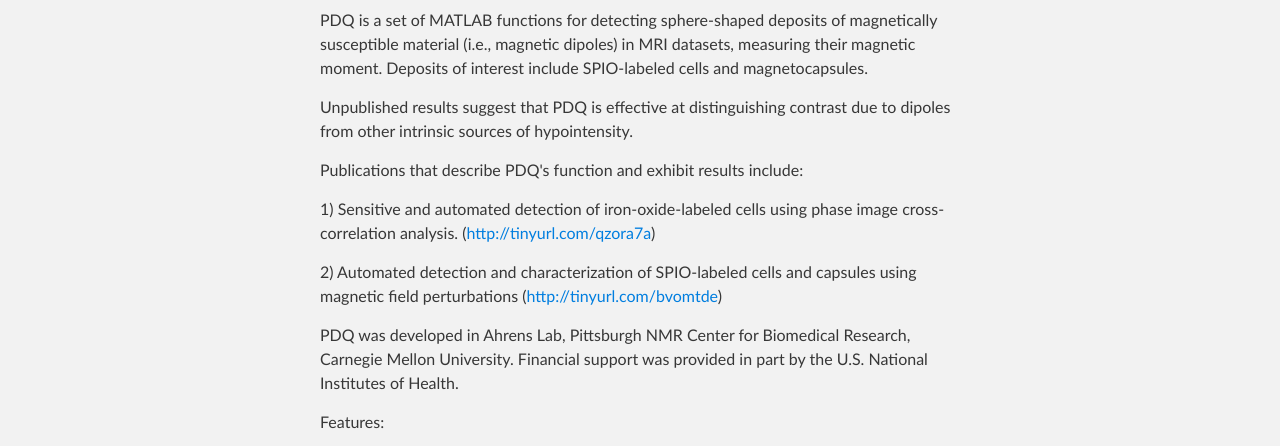
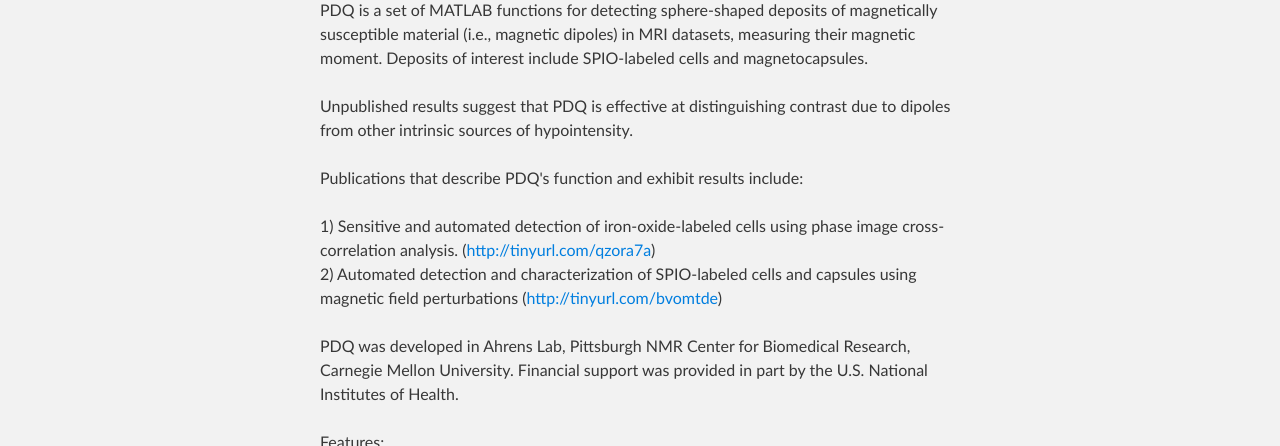
Before and after one commit to parkermills/MRI-PDQ, a plain HTML site: page index.html in a window 1280 px wide. Shown: the part 288-734 px from the top of the page. Drawn offline with Linux system fonts and the light colour scheme.

Commit message:
Update index.html

```diff
--- a/index.html
+++ b/index.html
@@ -31,20 +31,22 @@
     <!-- MAIN CONTENT -->
     <div id="main_content_wrap" class="outer">
       <section id="main_content" class="inner">
-        <p>PDQ is a set of MATLAB functions for detecting sphere-shaped deposits of magnetically susceptible material (i.e., magnetic dipoles) in MRI datasets, measuring their magnetic moment. Deposits of interest include SPIO-labeled cells and magnetocapsules.</p>
 
-<p>Unpublished results suggest that PDQ is effective at distinguishing contrast due to dipoles from other intrinsic sources of hypointensity.</p>
 
-<p>Publications that describe PDQ's function and exhibit results include:</p>
-
-<p>1) Sensitive and automated detection of iron-oxide-labeled cells using phase image cross-correlation analysis. (<a href="http://tinyurl.com/qzora7a">http://tinyurl.com/qzora7a</a>)</p>
-
-<p>2) Automated detection and characterization of SPIO-labeled cells and capsules using magnetic field perturbations (<a href="http://tinyurl.com/bvomtde">http://tinyurl.com/bvomtde</a>)</p>
-
-<p>PDQ was developed in Ahrens Lab, Pittsburgh NMR Center for Biomedical Research, Carnegie Mellon University. Financial support was provided in part by the U.S. National Institutes of Health.</p>
-
-<p>Features:</p>
-
+PDQ is a set of MATLAB functions for detecting sphere-shaped deposits of magnetically susceptible material (i.e., magnetic dipoles) in MRI datasets, measuring their magnetic moment. Deposits of interest include SPIO-labeled cells and magnetocapsules.
+<br /><br />
+Unpublished results suggest that PDQ is effective at distinguishing contrast due to dipoles from other intrinsic sources of hypointensity.
+<br /><br />
+Publications that describe PDQ's function and exhibit results include:
+<br /><br />
+1) Sensitive and automated detection of iron-oxide-labeled cells using phase image cross-correlation analysis. (<a href="http://tinyurl.com/qzora7a">http://tinyurl.com/qzora7a</a>)
+<br />
+2) Automated detection and characterization of SPIO-labeled cells and capsules using magnetic field perturbations (<a href="http://tinyurl.com/bvomtde">http://tinyurl.com/bvomtde</a>)
+<br /><br />
+PDQ was developed in Ahrens Lab, Pittsburgh NMR Center for Biomedical Research, Carnegie Mellon University. Financial support was provided in part by the U.S. National Institutes of Health.
+<br /><br />
+Features:
+<br />
 <ul>
 <li>Detects magnetic dipoles in MRI datasets</li>
 <li>Estimates magnetic dipole moment for detected dipoles</li>
```
